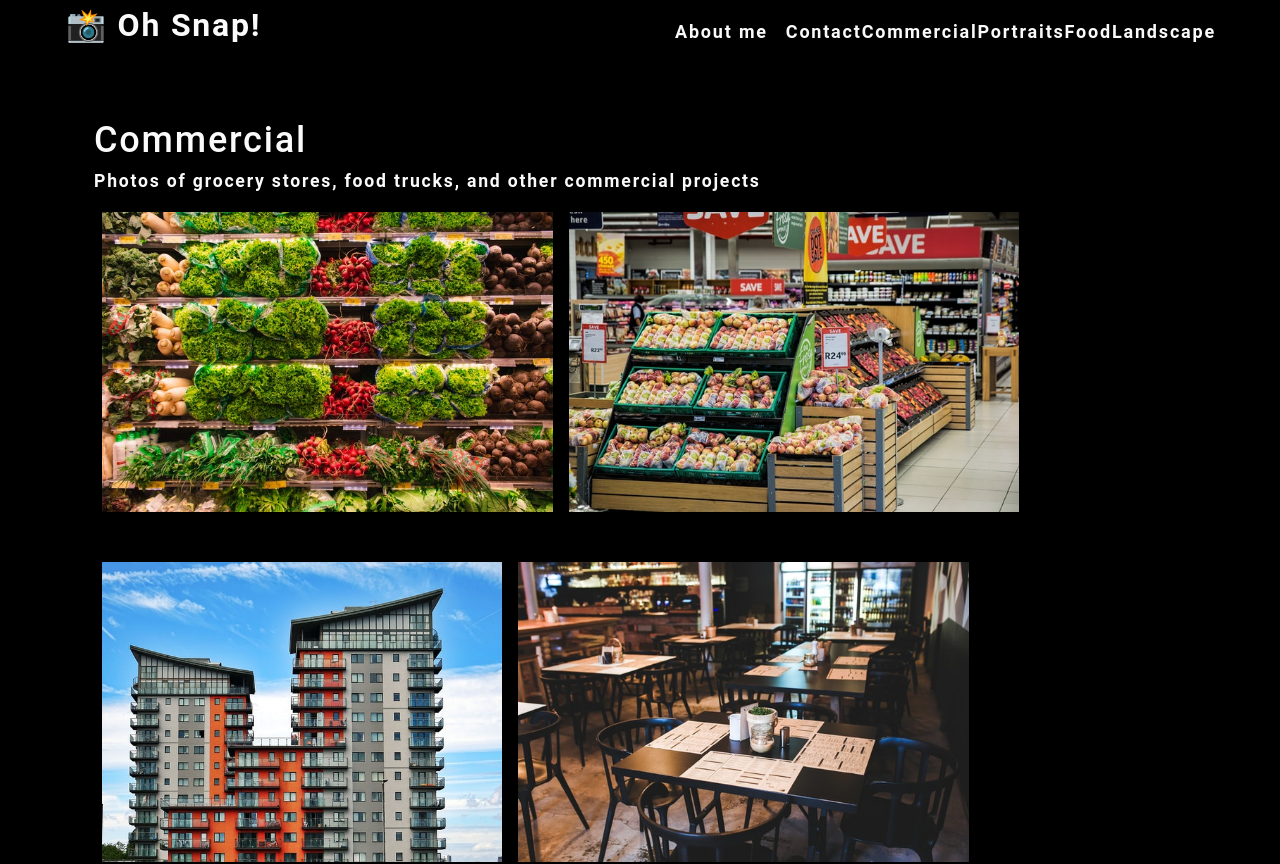
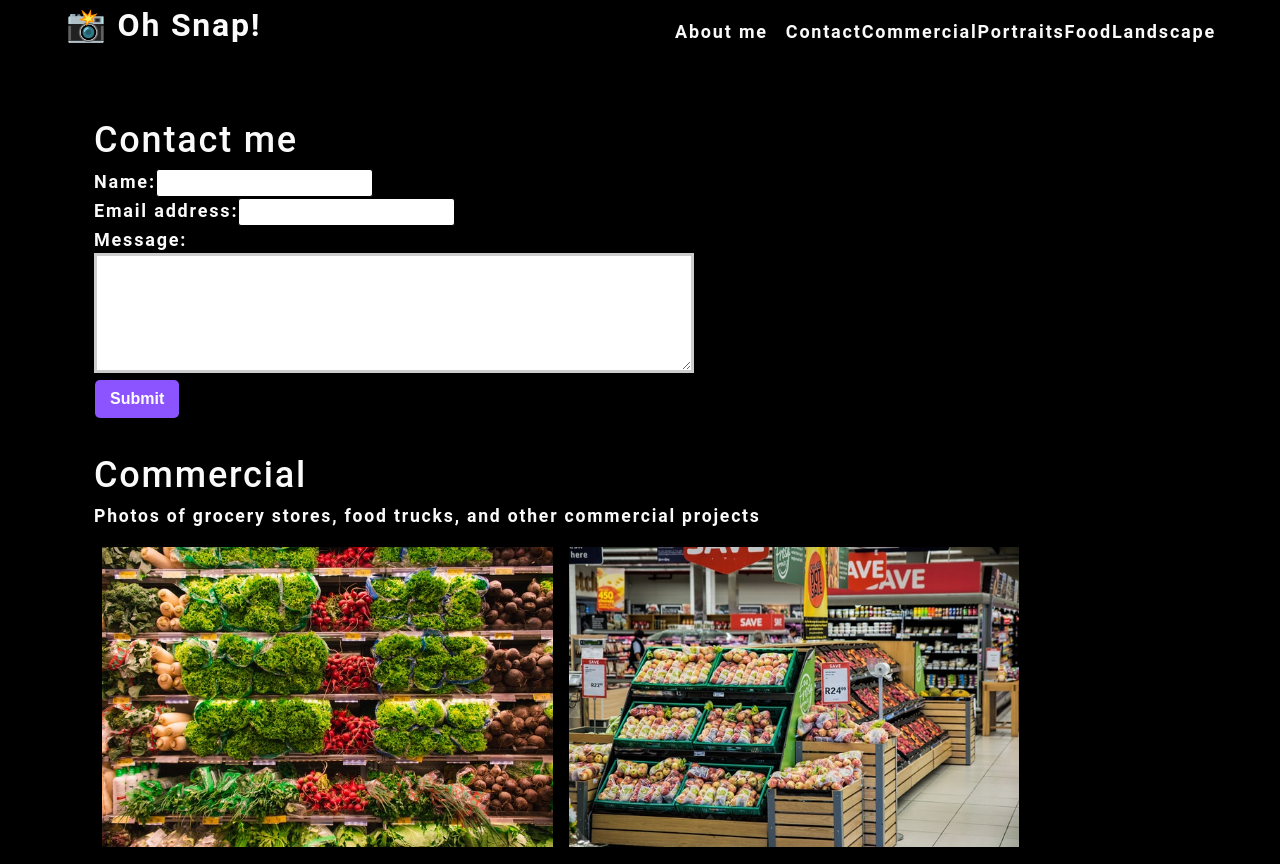
Before and after one commit to SaraNP-33/photoSnap, a React (Create React App) app in the folder photo-port/: page / in a window 1280 px wide. Shown: the top 864 px of the page. Built offline with nearby package versions, Linux system fonts and the light colour scheme.

Commit message:
created contact form component and added to app.js

```diff
--- a/photo-port/src/App.js
+++ b/photo-port/src/App.js
@@ -2,6 +2,7 @@
 import About from './components/About';
 import Nav from './components/Nav';
 import Gallery from './components/Gallery'
+import ContactForm from './components/Contact';
 
 function App() {
 
@@ -29,6 +30,7 @@
       currentCategory={currentCategory}>
       </Nav>
       <main>
+        <ContactForm></ContactForm>
         <Gallery currentCategory={currentCategory}></Gallery>
         <About></About>
       </main>
--- /dev/null
+++ b/photo-port/src/components/Contact/index.js
@@ -0,0 +1,27 @@
+import React from 'react';
+
+
+function ContactForm(){
+return(
+    <section>
+        <h1>Contact me</h1>
+    <form id="contactfrom">
+    <div>
+        <label htmlFor="name">Name:</label>
+        <input type="text" name="name" />
+     </div>
+    <div>
+        <label htmlFor="email">Email address:</label>
+        <input type="email" name="email" />
+    </div>
+    <div>
+        <label htmlFor="message">Message:</label>
+        <textarea name="message" rows="5"  />
+    </div>
+    <button type="submit">Submit</button>
+        </form>
+    </section>
+)
+}
+
+export default ContactForm;
```
